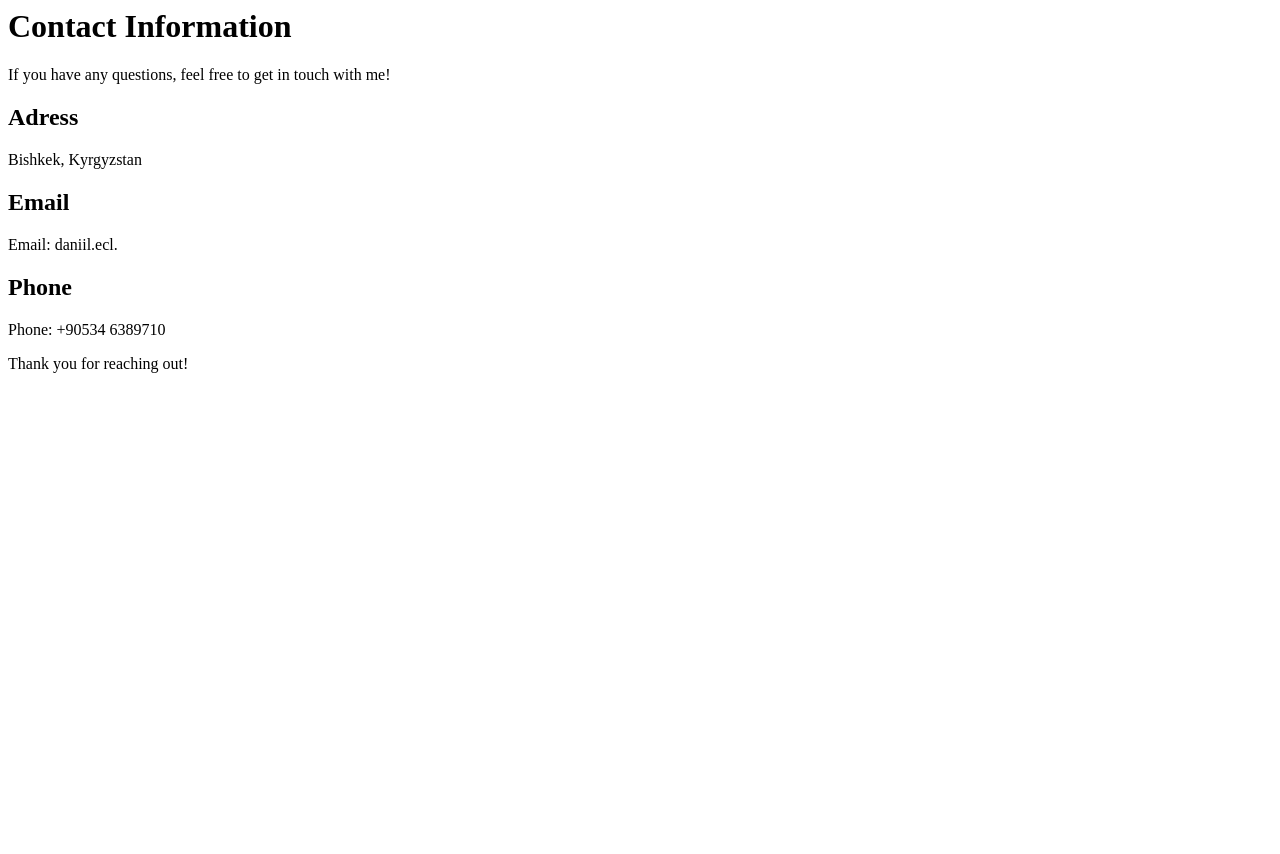
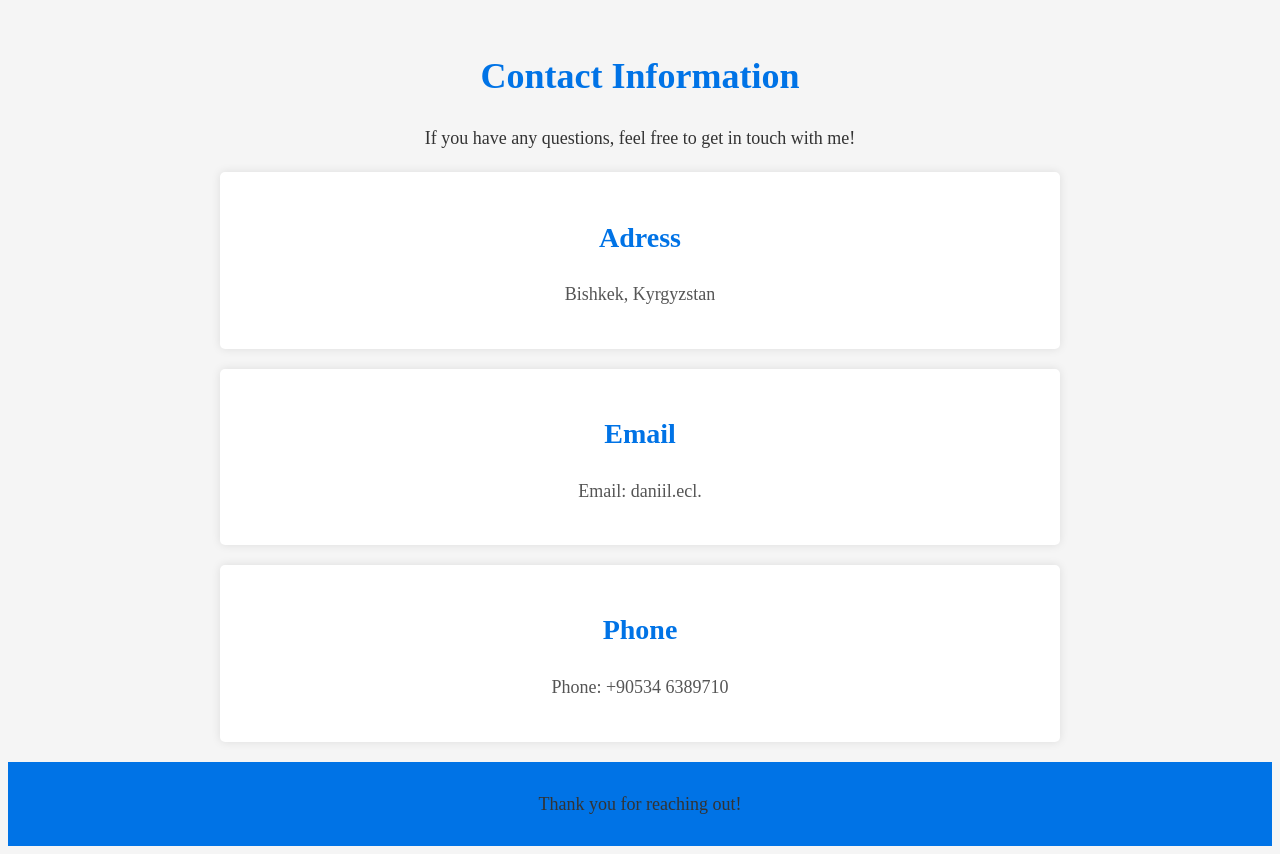
Before and after one commit to Daniil-ecl/Website, a plain HTML site: page contact.html in a window 1280 px wide. Before the commit the page ends 800 px from the top, so only its background shows below. Drawn offline with Linux system fonts and the light colour scheme.

Commit message:
Update contact.html

```diff
--- a/contact.html
+++ b/contact.html
@@ -1,6 +1,66 @@
 <html>
 <head>
   <title>Contact Information</title>
+ <style>
+     {
+      margin: 0;
+      padding: 0;
+      box-sizing: border-box;
+      font-family: Arial, sans-serif;
+    }
+
+
+    body {
+      background-color: #f5f5f5;
+      color: #333;
+      line-height: 1.6;
+      text-align: center;
+      padding-top: 40px;
+    }
+
+
+    h1 {
+      font-size: 36px;
+      color: #0073e6; /* Blue color */
+      margin-bottom: 10px;
+    }
+
+    p {
+      font-size: 18px;
+      color: #333;
+    }
+
+    section {
+      background: white;
+      margin: 20px auto;
+      padding: 20px;
+      width: 90%;
+      max-width: 800px;
+      border-radius: 5px;
+      box-shadow: 0 0 10px rgba(0, 0, 0, 0.1);
+      margin-bottom: 20px;
+    }
+
+    section h2 {
+      font-size: 28px;
+      color: #0073e6; /* Blue color */
+      margin-bottom: 15px;
+    }
+
+    section p {
+      font-size: 18px;
+      color: #555;
+      line-height: 1.8;
+    }
+
+    footer {
+      background-color: #0073e6;
+      color: white;
+      padding: 10px;
+      margin-top: 20px;
+    }
+  </style>
+
 </head>
 <body>
     <h1>Contact Information</h1>
```
